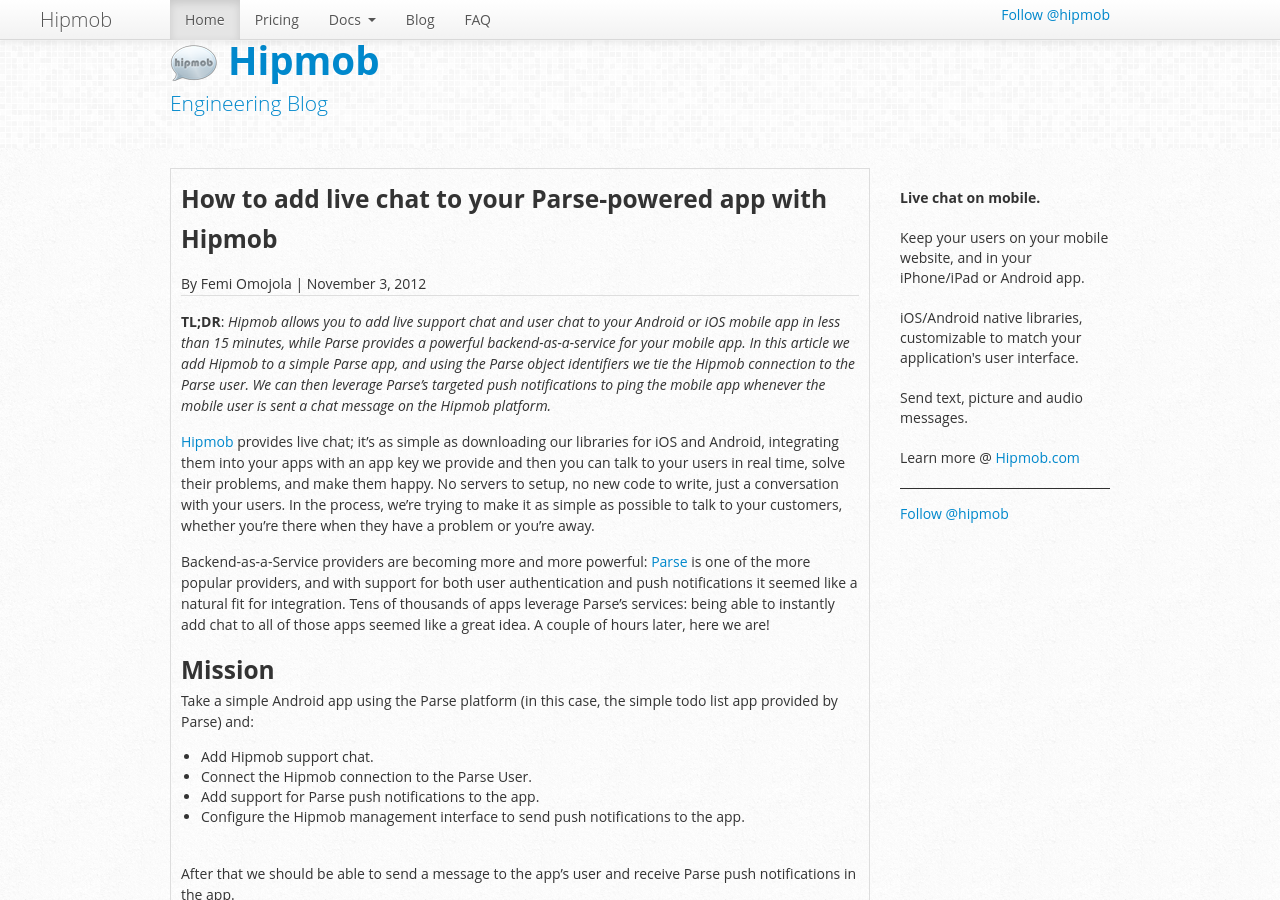
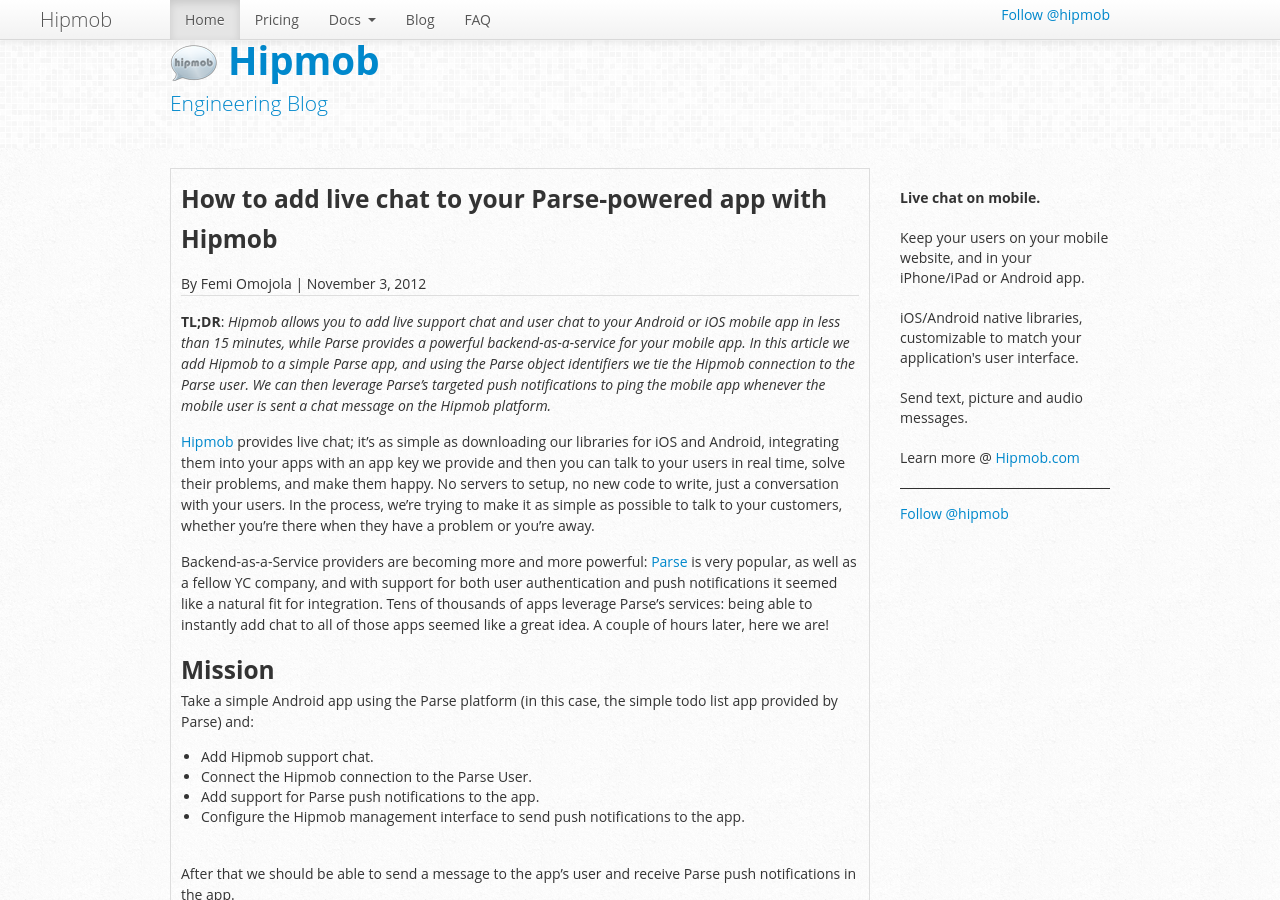
Before and after one commit to Hipmob/hipmob.github.com, a Jekyll site: the page built from _posts/2012-11-03-How-to-add-live-chat-to-your-Parse-powered-app-with-Hipmob.markdown, in a window 1280 px wide and 900 px high. Built offline with Jekyll 4.4.1, drawn with Linux system fonts in a browser that asks for light colours; Markdown is read by kramdown in place of the engine named in the settings; comment, search, counter and statistics services are not loaded; some of the changed text lies outside the part shown.

Commit message:
Spelling changes.

```diff
--- a/_posts/2012-11-03-How-to-add-live-chat-to-your-Parse-powered-app-with-Hipmob.markdown
+++ b/_posts/2012-11-03-How-to-add-live-chat-to-your-Parse-powered-app-with-Hipmob.markdown
@@ -10,7 +10,7 @@
 
 [Hipmob](https://www.hipmob.com "Hipmob") provides live chat; it's as simple as downloading our libraries for iOS and Android, integrating them into your apps with an app key we provide and then you can talk to your users in real time, solve their problems, and make them happy. No servers to setup, no new code to write, just a conversation with your users. In the process, we're trying to make it as simple as possible to talk to your customers, whether you're there when they have a problem or you're away.
 
-Backend-as-a-Service providers are becoming more and more powerful: <a target="_blank" href="https://www.parse.com">Parse</a> is one of the more popular providers, and with support for both user authentication and push notifications it seemed like a natural fit for integration. Tens of thousands of apps leverage Parse's services: being able to instantly add chat to all of those apps seemed like a great idea. A couple of hours later, here we are!
+Backend-as-a-Service providers are becoming more and more powerful: <a target="_blank" href="https://www.parse.com">Parse</a> is very popular, as well as a fellow YC company, and with support for both user authentication and push notifications it seemed like a natural fit for integration. Tens of thousands of apps leverage Parse's services: being able to instantly add chat to all of those apps seemed like a great idea. A couple of hours later, here we are!
 
 ### Mission
 
@@ -145,17 +145,15 @@
 ParseInstallation pi = ParseInstallation.getCurrentInstallation();
 String id = pi.getString("hipmobId");
 if(id == null){
-	String uid = ParseUser.getCurrentUser().getObjectId();
-	if(uid == null){
-		try{
-			ParseUser.getCurrentUser().save();
-			pi.put("hipmobId", ParseUser.getCurrentUser().getObjectId());
-			pi.save();
-		}catch(Exception e1){
-			android.util.Log.v("ToDoListActivity",
-			"Exception saving installation id ["+e1.getMessage()+"]", e1);
-		}
-	}
+      String uid = ParseUser.getCurrentUser().getObjectId();
+      try{
+		if(uid == null) ParseUser.getCurrentUser().save();
+		pi.put("hipmobId", ParseUser.getCurrentUser().getObjectId());
+		pi.save();
+      }catch(Exception e1){
+	android.util.Log.v("ToDoListActivity",
+	"Exception saving installation id ["+e1.getMessage()+"]", e1);
+      }
 }
 </pre>
 
```
Also changed, not shown: other parts of _posts/2012-11-03-How-to-add-live-chat-to-your-Parse-powered-app-with-Hipmob.markdown (+3 -3 lines).
